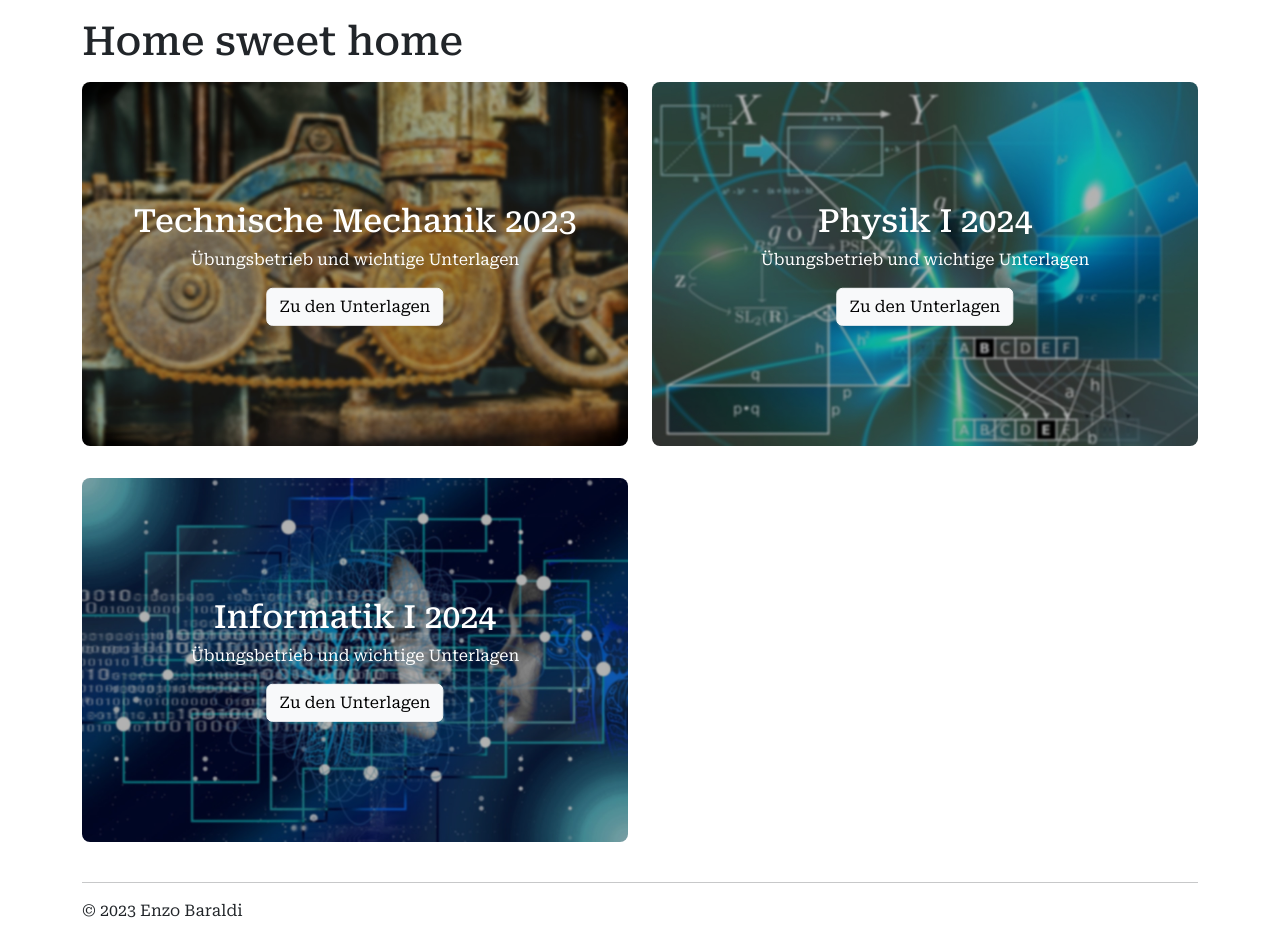
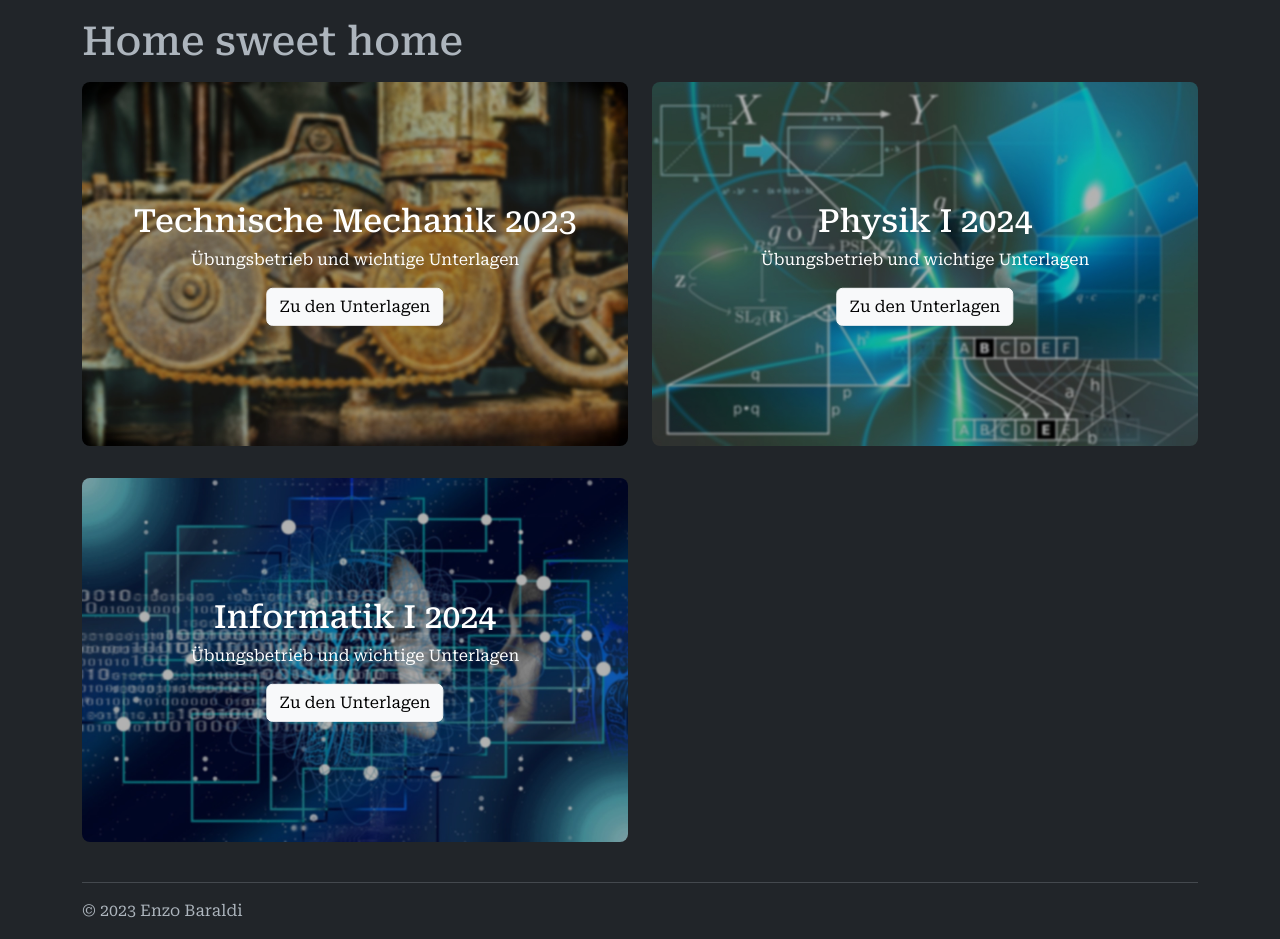
Before and after one commit to Enzo1603/nethz-site, a Flask app: page / in a window 1280 px wide. Shown: the part 62-1001 px from the top of the page. Run offline with Flask 3, Linux system fonts and the light colour scheme.

Commit message:
Update Bootstrap Version

```diff
--- a/templates/components/_base.html
+++ b/templates/components/_base.html
@@ -1,5 +1,5 @@
 <!DOCTYPE html>
-<html lang="en">
+<html lang="de" data-bs-theme="dark">
 
 <head>
     <meta charset="UTF-8" />
--- a/templates/dependencies/_bootstrap.html
+++ b/templates/dependencies/_bootstrap.html
@@ -1,11 +1,11 @@
 <!-- Bootstrap CSS -->
-<link href="https://cdn.jsdelivr.net/npm/bootstrap@5.3.0-alpha1/dist/css/bootstrap.min.css" rel="stylesheet"
-    integrity="sha384-GLhlTQ8iRABdZLl6O3oVMWSktQOp6b7In1Zl3/Jr59b6EGGoI1aFkw7cmDA6j6gD" crossorigin="anonymous" />
+<link href="https://cdn.jsdelivr.net/npm/bootstrap@5.3.0/dist/css/bootstrap.min.css" rel="stylesheet"
+    integrity="sha384-9ndCyUaIbzAi2FUVXJi0CjmCapSmO7SnpJef0486qhLnuZ2cdeRhO02iuK6FUUVM" crossorigin="anonymous">
 
 <!-- Bootstrap Icons -->
-<link rel="stylesheet" href="https://cdn.jsdelivr.net/npm/bootstrap-icons@1.10.3/font/bootstrap-icons.css">
+<link rel="stylesheet" href="https://cdn.jsdelivr.net/npm/bootstrap-icons@1.10.5/font/bootstrap-icons.css">
 
 <!-- Bootstrap JS -->
-<script src="https://cdn.jsdelivr.net/npm/bootstrap@5.3.0-alpha1/dist/js/bootstrap.bundle.min.js"
-    integrity="sha384-w76AqPfDkMBDXo30jS1Sgez6pr3x5MlQ1ZAGC+nuZB+EYdgRZgiwxhTBTkF7CXvN" crossorigin="anonymous"
-    defer></script>
+<script src="https://cdn.jsdelivr.net/npm/bootstrap@5.3.0/dist/js/bootstrap.bundle.min.js"
+    integrity="sha384-geWF76RCwLtnZ8qwWowPQNguL3RmwHVBC9FhGdlKrxdiJJigb/j/68SIy3Te4Bkz"
+    crossorigin="anonymous"></script>
```
